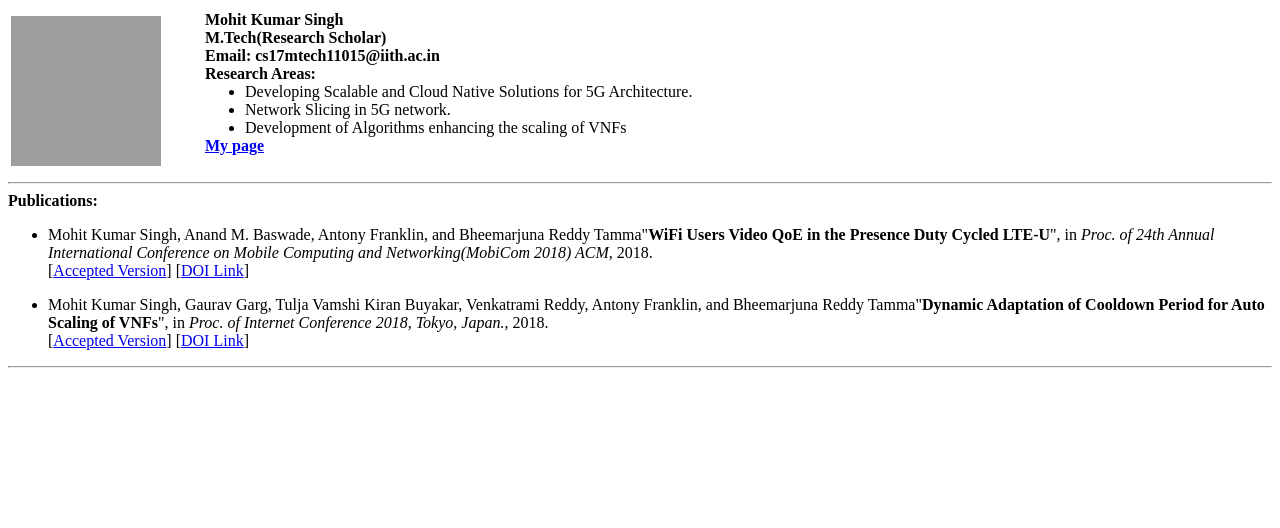
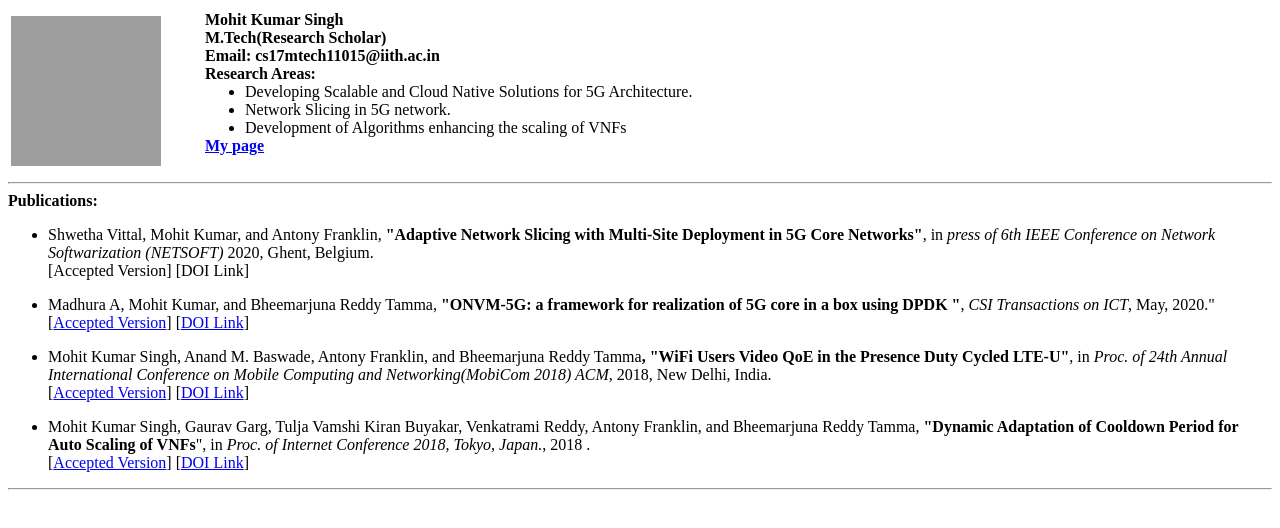
Before and after one commit to codeme0720/codeme0720.github.io, a plain HTML site: page index.html in a window 1280 px wide. Drawn offline with Linux system fonts and the light colour scheme; grey boxes are pictures that could not be loaded.

Commit message:
adding the last two publications

```diff
--- a/index.html
+++ b/index.html
@@ -30,10 +30,18 @@
 <strong>Publications:</strong>
 <ul style="list-style-type:disc">
     <li><div>
-    <p> Mohit Kumar Singh, Anand M. Baswade, Antony Franklin, and Bheemarjuna Reddy Tamma"<b>WiFi Users Video QoE in the Presence Duty Cycled LTE-U</b>", in <em> Proc. of 24th Annual International Conference on Mobile Computing and Networking(MobiCom 2018) ACM</em>, 2018.<br>[<a href="https://drive.google.com/file/d/1vvzMkCehSs_ECtcMtgm8qEQ2qAlul33o/view?usp=sharing" target="_blank">Accepted Version</a>] [<a href="https://dl.acm.org/citation.cfm?id=3267780" target="_blank">DOI Link</a>]
+    <p> Shwetha Vittal, Mohit Kumar, and Antony Franklin, <b>"Adaptive Network Slicing with Multi-Site Deployment in 5G Core Networks"</b>, in <em> press of 6th IEEE Conference on Network Softwarization (NETSOFT)</em> 2020, Ghent, Belgium.
+    <br>[<a target="_blank">Accepted Version</a>] [<a target="_blank">DOI Link</a>]
+    <li><div>
+    <p> Madhura A, Mohit Kumar, and Bheemarjuna Reddy Tamma, <b>"ONVM-5G: a framework for realization of 5G core in a box using DPDK "</b>, <em>CSI Transactions on ICT</em>, May, 2020."
+    <br>[<a href="https://newslab.iith.ac.in/files/journals/ONVM-5G.pdf" target="_blank">Accepted Version</a>] [<a href=" https://doi.org/10.1007/s40012-020-00275-7" target="_blank">DOI Link</a>]
+    <li><div>
+    <p> Mohit Kumar Singh, Anand M. Baswade, Antony Franklin, and Bheemarjuna Reddy Tamma<b>, "WiFi Users Video QoE in the Presence Duty Cycled LTE-U"</b>, in <em> Proc. of 24th Annual International Conference on Mobile Computing and Networking(MobiCom 2018) ACM</em>, 2018, New Delhi, India.
+    <br>[<a href="https://drive.google.com/file/d/1vvzMkCehSs_ECtcMtgm8qEQ2qAlul33o/view?usp=sharing" target="_blank">Accepted Version</a>] [<a href="https://dl.acm.org/citation.cfm?id=3267780" target="_blank">DOI Link</a>]
     </div></li>
     <li><div>
-    <p> Mohit Kumar Singh, Gaurav Garg, Tulja Vamshi Kiran Buyakar, Venkatrami Reddy, Antony Franklin, and Bheemarjuna Reddy Tamma"<b>Dynamic Adaptation of Cooldown Period for Auto Scaling of VNFs</b>", in <em> Proc. of Internet Conference 2018, Tokyo, Japan.</em>, 2018.<br>[<a href="https://drive.google.com/file/d/152JmeihZifFmGuw_cOusihi8AsD8DOzV/view?usp=sharing" target="_blank">Accepted Version</a>] [<a href="https://www.internetconference.org/ic2018/ic2018-poster-paper19.pdf" target="_blank">DOI Link</a>]
+    <p> Mohit Kumar Singh, Gaurav Garg, Tulja Vamshi Kiran Buyakar, Venkatrami Reddy, Antony Franklin, and Bheemarjuna Reddy Tamma, <b>"Dynamic Adaptation of Cooldown Period for Auto Scaling of VNFs</b>", in <em> Proc. of Internet Conference 2018, Tokyo, Japan.</em>, 2018
+    .<br>[<a href="https://drive.google.com/file/d/152JmeihZifFmGuw_cOusihi8AsD8DOzV/view?usp=sharing" target="_blank">Accepted Version</a>] [<a href="https://www.internetconference.org/ic2018/ic2018-poster-paper19.pdf" target="_blank">DOI Link</a>]
     </div></li>
 </ul>
 <hr/>
```
